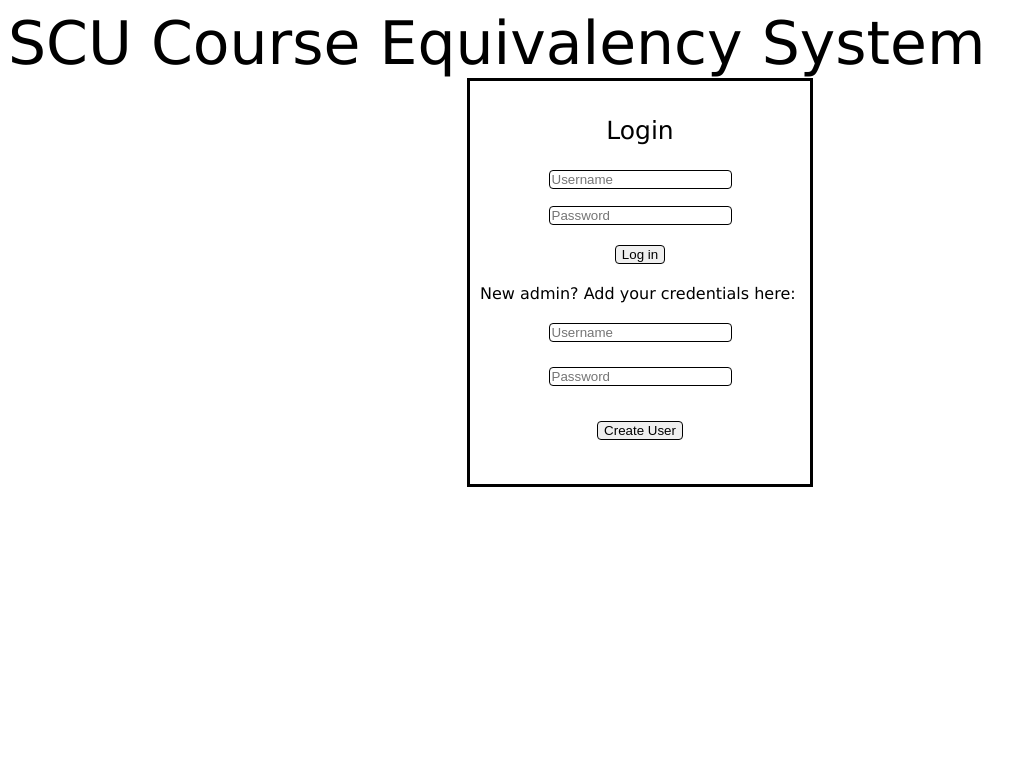
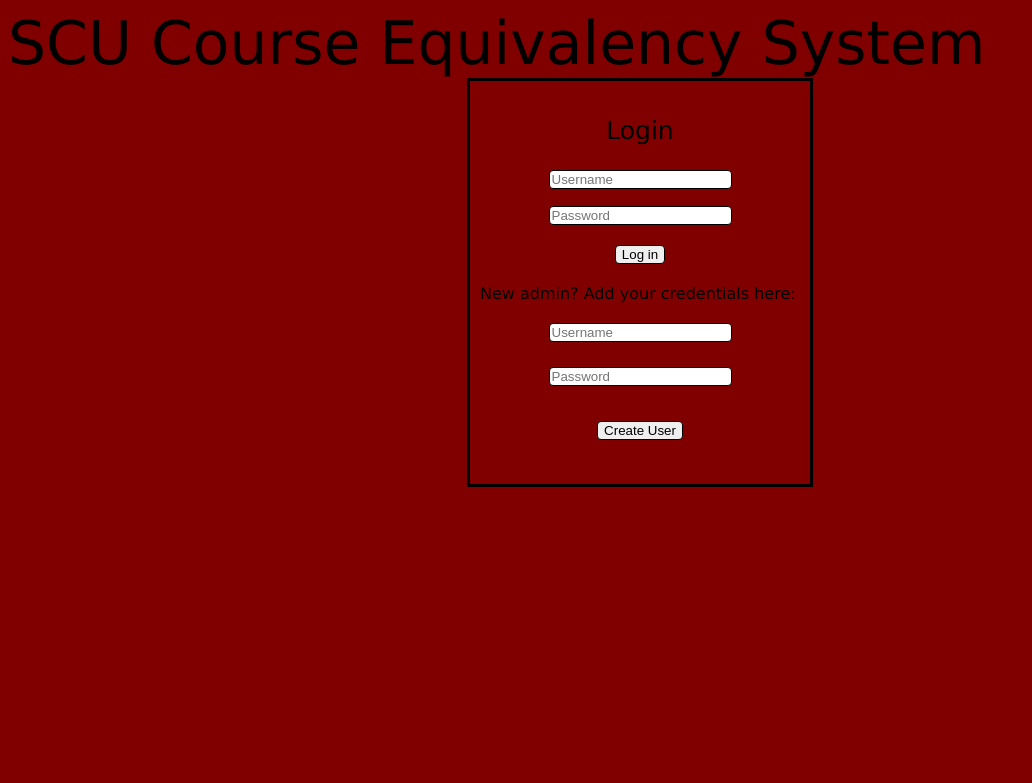
Before and after one commit to SarekSJ/COEN174, a Flask app: template templates/login.html in a window 1280 px wide. Shown: the top 783 px of the page, without its empty margins (0-1032 px from the left). Run offline with Flask 2, Linux system fonts and the light colour scheme; the template is opened without the code that fills it, so the values that code supplies are empty.

Commit message:
Update login.html

```diff
--- a/templates/login.html
+++ b/templates/login.html
@@ -5,7 +5,7 @@ p {
     text-align:center;
     }
 body {
-    background-color: #80000;
+    background-color: #800000;
 }
 h10 {
     font-family: verdana;
@@ -74,7 +74,7 @@ div{
 }
 
 </style>
-{% block body %}
+<body>
 <h10> SCU Course Equivalency System </h10>
 {% if session['logged_in'] %}
 <p>You're logged in already!</p>
@@ -95,4 +95,4 @@ div{
 </form>
 
 {% endif %}
-{% endblock %}
+</body>
```
